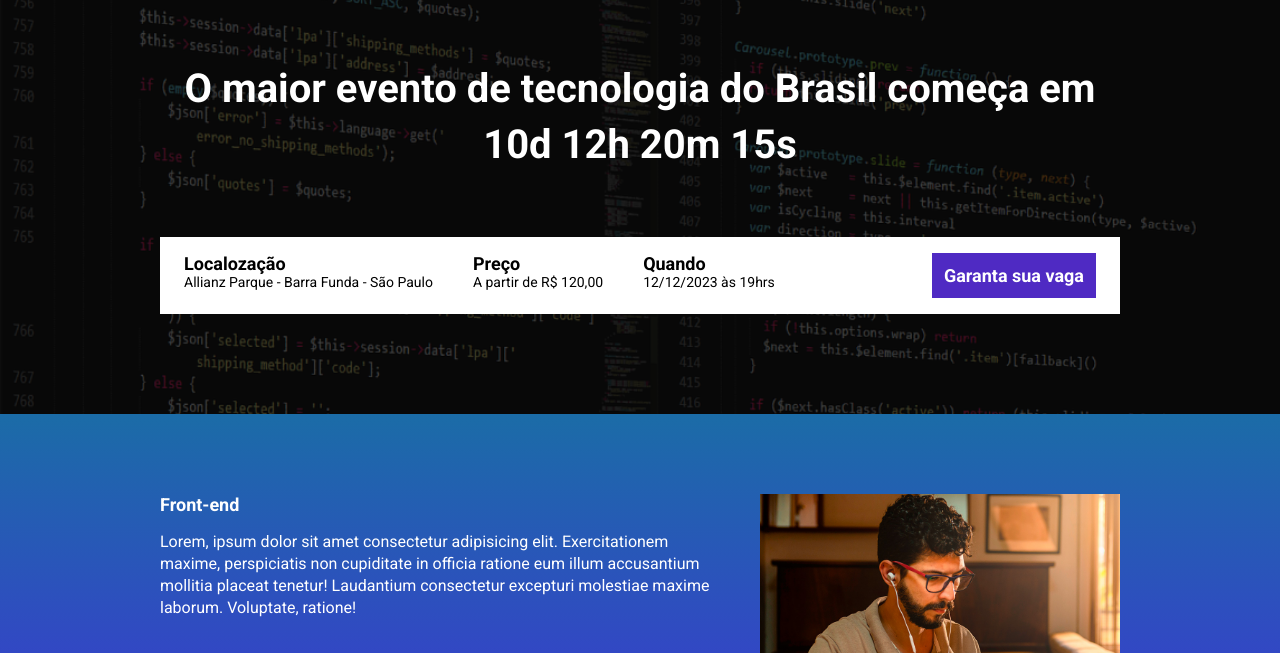
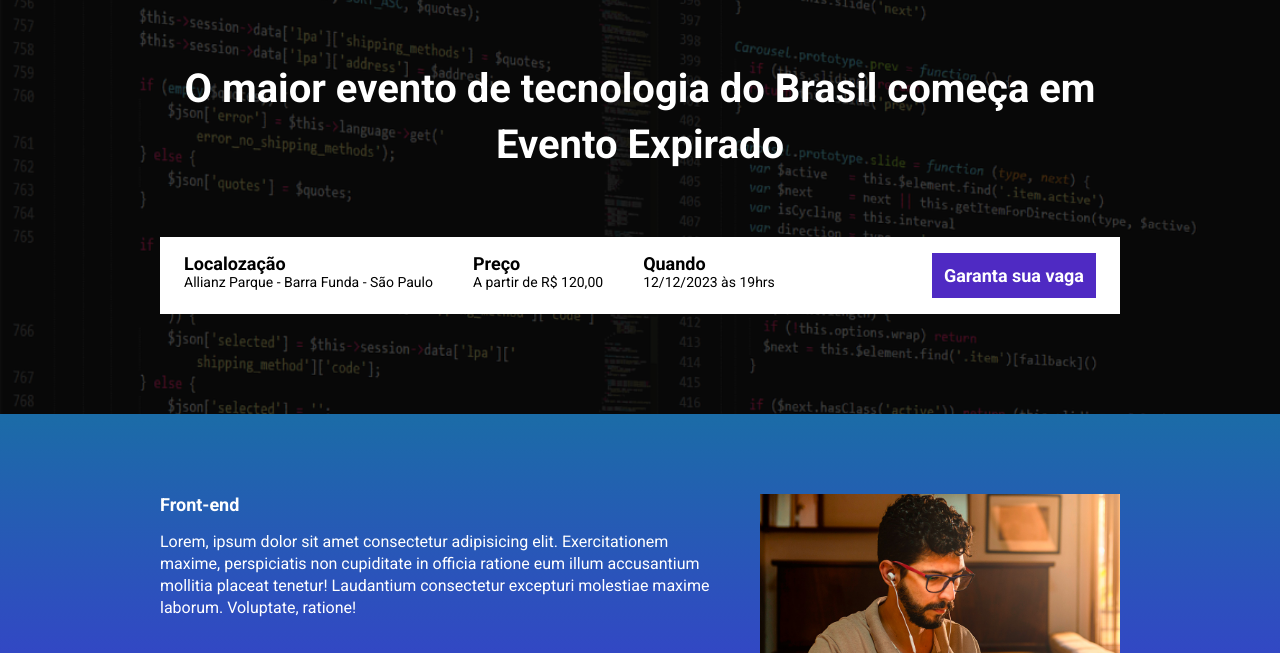
Before and after one commit to gabrielrichard01/evento-tech, a website built with Parcel: page src/index.html in a window 1280 px wide. Shown: the part 147-800 px from the top of the page. Built offline with nearby package versions, Linux system fonts and the light colour scheme.

Commit message:
fim do projeto

```diff
--- a/src/index.html
+++ b/src/index.html
@@ -15,7 +15,7 @@
         <div class="container">
             <img class="hero__logo" src="./images/ebac_logo.svg" alt="EBAC">
             <p class="hero__text">
-                O maior evento de tecnologia do Brasil começa em 10d 12h 20m 15s
+                O maior evento de tecnologia do Brasil começa em <span id="contador"></span>
             </p>
             <div class="infos-bar">
                 <ul class="infos-bar__infos">
--- a/src/js/index.js
+++ b/src/js/index.js
@@ -1 +1,27 @@
 AOS.init();
+
+const dataDoEvento = new Date("Dec 12, 2022 19:00:00");
+const timeStampDoEvento = dataDoEvento.getTime();
+
+const contaAsHoras = setInterval(function(){
+    const agora = new Date();
+    const timeStampAtual = agora.getTime();
+
+    const distanciaAteOEvento = timeStampDoEvento - timeStampAtual;
+
+    const diasEmMs = 1000 * 60 * 60 *24;
+    const horasEmMs = 1000 * 60 * 60;
+    const minutosEmMs = 1000 * 60;
+
+    const diasAteOEvento = Math.floor(distanciaAteOEvento / diasEmMs);
+    const horasAteOEvento = Math.floor((distanciaAteOEvento % horasEmMs) / horasEmMs);
+    const minutosAteOEvento = Math.floor((distanciaAteOEvento % horasEmMs) / minutosEmMs);
+    const segundosAteOEvento = Math.floor((distanciaAteOEvento % minutosEmMs) / 1000);
+
+    document.getElementById('contador').innerHTML = `${diasAteOEvento}d ${horasAteOEvento}h ${minutosAteOEvento}m ${segundosAteOEvento}s`;
+
+    if(distanciaAteOEvento < 0){
+        clearInterval(contaAsHoras);
+        document.getElementById('contador').innerHTML = 'Evento Expirado'
+    }
+}, 1000);
```
